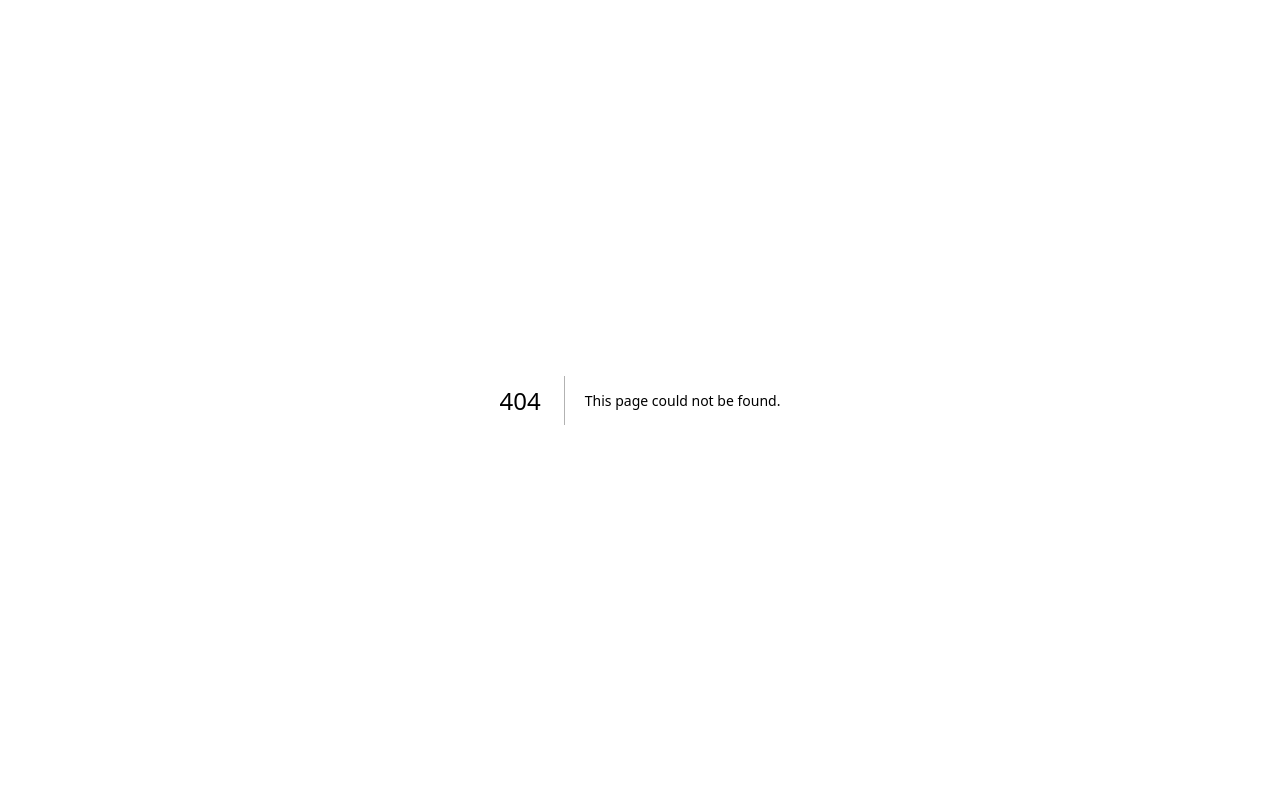
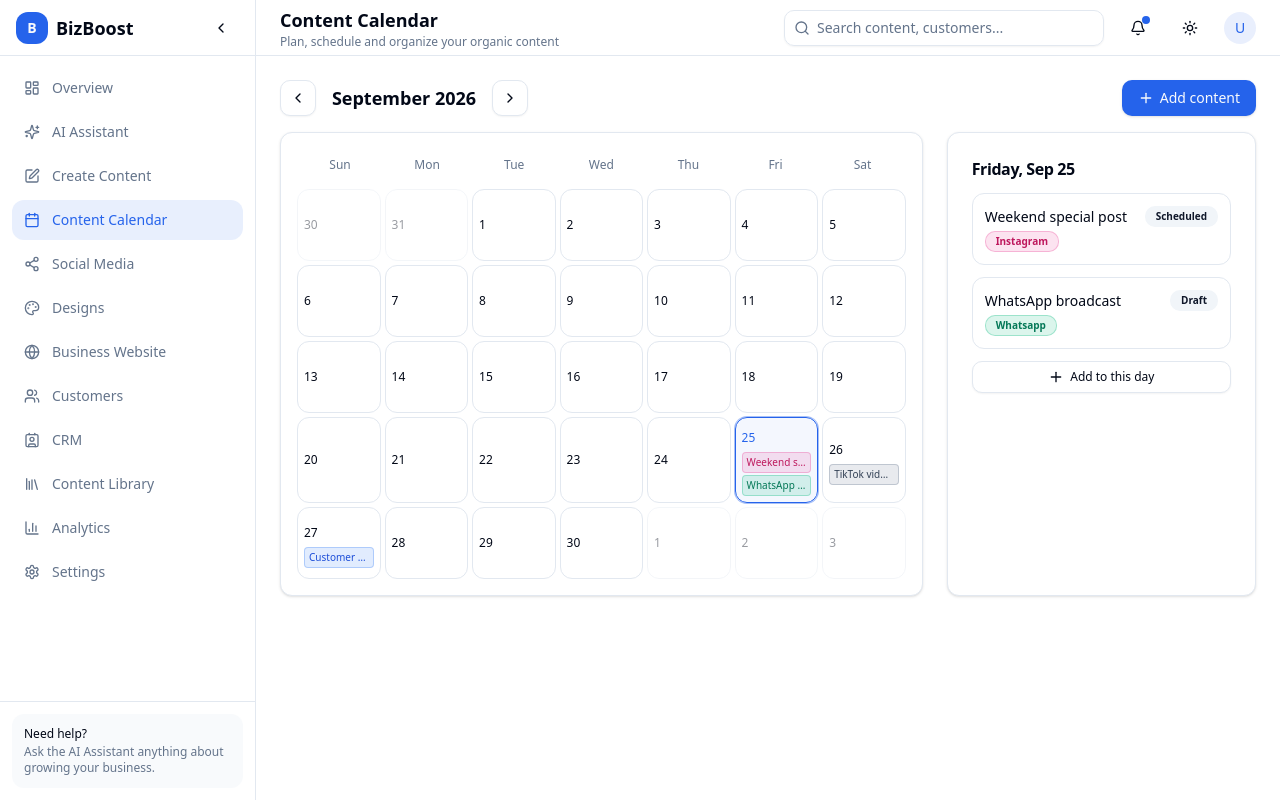
Before and after one commit to lilcoins89/bizboost, a Next.js app: page /dashboard/calendar in a window 1280 px wide. Before the commit this address had no page. Built offline with nearby package versions, Linux system fonts and the light colour scheme.

Commit message:
feat: Content Calendar with month view and day detail

```diff
--- /dev/null
+++ b/src/app/(dashboard)/dashboard/calendar/page.tsx
@@ -0,0 +1,182 @@
+"use client";
+
+import { useState } from "react";
+import { DashboardHeader } from "@/components/dashboard/header";
+import { Card, CardContent, CardHeader, CardTitle } from "@/components/ui/card";
+import { Button } from "@/components/ui/button";
+import { Badge } from "@/components/ui/badge";
+import { ChevronLeft, ChevronRight, Plus } from "lucide-react";
+import {
+  format,
+  startOfMonth,
+  endOfMonth,
+  eachDayOfInterval,
+  isSameMonth,
+  isSameDay,
+  addMonths,
+  subMonths,
+  startOfWeek,
+  endOfWeek,
+} from "date-fns";
+
+const sampleEvents: Record<string, { title: string; platform: string; status: string }[]> = {
+  // Will be dynamic; sample for demo
+};
+
+const platformColors: Record<string, string> = {
+  instagram: "bg-pink-500/15 text-pink-700 dark:text-pink-400 border-pink-500/30",
+  facebook: "bg-blue-500/15 text-blue-700 dark:text-blue-400 border-blue-500/30",
+  tiktok: "bg-slate-500/15 text-slate-700 dark:text-slate-300 border-slate-500/30",
+  whatsapp: "bg-emerald-500/15 text-emerald-700 dark:text-emerald-400 border-emerald-500/30",
+};
+
+export default function CalendarPage() {
+  const [current, setCurrent] = useState(new Date());
+  const [selected, setSelected] = useState<Date | null>(new Date());
+
+  const monthStart = startOfMonth(current);
+  const monthEnd = endOfMonth(current);
+  const calendarStart = startOfWeek(monthStart);
+  const calendarEnd = endOfWeek(monthEnd);
+  const days = eachDayOfInterval({ start: calendarStart, end: calendarEnd });
+
+  // Demo events
+  const demoEvents = [
+    { date: new Date(), title: "Weekend special post", platform: "instagram", status: "scheduled" },
+    { date: new Date(), title: "WhatsApp broadcast", platform: "whatsapp", status: "draft" },
+    {
+      date: new Date(Date.now() + 86400000),
+      title: "TikTok video idea",
+      platform: "tiktok",
+      status: "planned",
+    },
+    {
+      date: new Date(Date.now() + 2 * 86400000),
+      title: "Customer appreciation",
+      platform: "facebook",
+      status: "planned",
+    },
+  ];
+
+  function eventsForDay(day: Date) {
+    return demoEvents.filter((e) => isSameDay(e.date, day));
+  }
+
+  return (
+    <>
+      <DashboardHeader
+        title="Content Calendar"
+        description="Plan, schedule and organize your organic content"
+      />
+
+      <div className="p-4 lg:p-6 space-y-4">
+        <div className="flex items-center justify-between">
+          <div className="flex items-center gap-2">
+            <Button variant="outline" size="icon" onClick={() => setCurrent(subMonths(current, 1))}>
+              <ChevronLeft className="h-4 w-4" />
+            </Button>
+            <h2 className="text-lg font-semibold min-w-[160px] text-center">
+              {format(current, "MMMM yyyy")}
+            </h2>
+            <Button variant="outline" size="icon" onClick={() => setCurrent(addMonths(current, 1))}>
+              <ChevronRight className="h-4 w-4" />
+            </Button>
+          </div>
+          <Button className="gap-1.5">
+            <Plus className="h-4 w-4" />
+            Add content
+          </Button>
+        </div>
+
+        <div className="grid lg:grid-cols-3 gap-6">
+          {/* Calendar grid */}
+          <Card className="lg:col-span-2">
+            <CardContent className="p-4">
+              <div className="grid grid-cols-7 gap-px mb-2">
+                {["Sun", "Mon", "Tue", "Wed", "Thu", "Fri", "Sat"].map((d) => (
+                  <div key={d} className="text-center text-xs font-medium text-muted-foreground py-2">
+                    {d}
+                  </div>
+                ))}
+              </div>
+              <div className="grid grid-cols-7 gap-1">
+                {days.map((day) => {
+                  const events = eventsForDay(day);
+                  const isSelected = selected && isSameDay(day, selected);
+                  const isToday = isSameDay(day, new Date());
+                  return (
+                    <button
+                      key={day.toISOString()}
+                      onClick={() => setSelected(day)}
+                      className={`min-h-[72px] rounded-lg border p-1.5 text-left transition-colors hover:bg-accent/50 ${
+                        !isSameMonth(day, current) ? "opacity-40" : ""
+                      } ${
+                        isSelected ? "border-primary bg-primary/5" : ""
+                      } ${isToday ? "ring-1 ring-primary/40" : ""}`}
+                    >
+                      <span
+                        className={`text-xs font-medium ${
+                          isToday ? "text-primary" : ""
+                        }`}
+                      >
+                        {format(day, "d")}
+                      </span>
+                      <div className="mt-1 space-y-0.5">
+                        {events.slice(0, 2).map((e, i) => (
+                          <div
+                            key={i}
+                            className={`text-[10px] truncate rounded px-1 py-0.5 border ${platformColors[e.platform] || ""}`}
+                          >
+                            {e.title}
+                          </div>
+                        ))}
+                        {events.length > 2 && (
+                          <div className="text-[10px] text-muted-foreground">+{events.length - 2}</div>
+                        )}
+                      </div>
+                    </button>
+                  );
+                })}
+              </div>
+            </CardContent>
+          </Card>
+
+          {/* Day detail */}
+          <Card>
+            <CardHeader className="pb-3">
+              <CardTitle className="text-base">
+                {selected ? format(selected, "EEEE, MMM d") : "Select a day"}
+              </CardTitle>
+            </CardHeader>
+            <CardContent className="space-y-3">
+              {selected && eventsForDay(selected).length === 0 && (
+                <p className="text-sm text-muted-foreground">No content planned.</p>
+              )}
+              {selected &&
+                eventsForDay(selected).map((e, i) => (
+                  <div key={i} className="rounded-lg border p-3 space-y-1">
+                    <div className="flex items-center justify-between">
+                      <p className="text-sm font-medium">{e.title}</p>
+                      <Badge variant="secondary" className="text-[10px] capitalize">
+                        {e.status}
+                      </Badge>
+                    </div>
+                    <Badge
+                      variant="outline"
+                      className={`text-[10px] capitalize ${platformColors[e.platform] || ""}`}
+                    >
+                      {e.platform}
+                    </Badge>
+                  </div>
+                ))}
+              <Button variant="outline" size="sm" className="w-full gap-1.5">
+                <Plus className="h-3.5 w-3.5" />
+                Add to this day
+              </Button>
+            </CardContent>
+          </Card>
+        </div>
+      </div>
+    </>
+  );
+}
```
